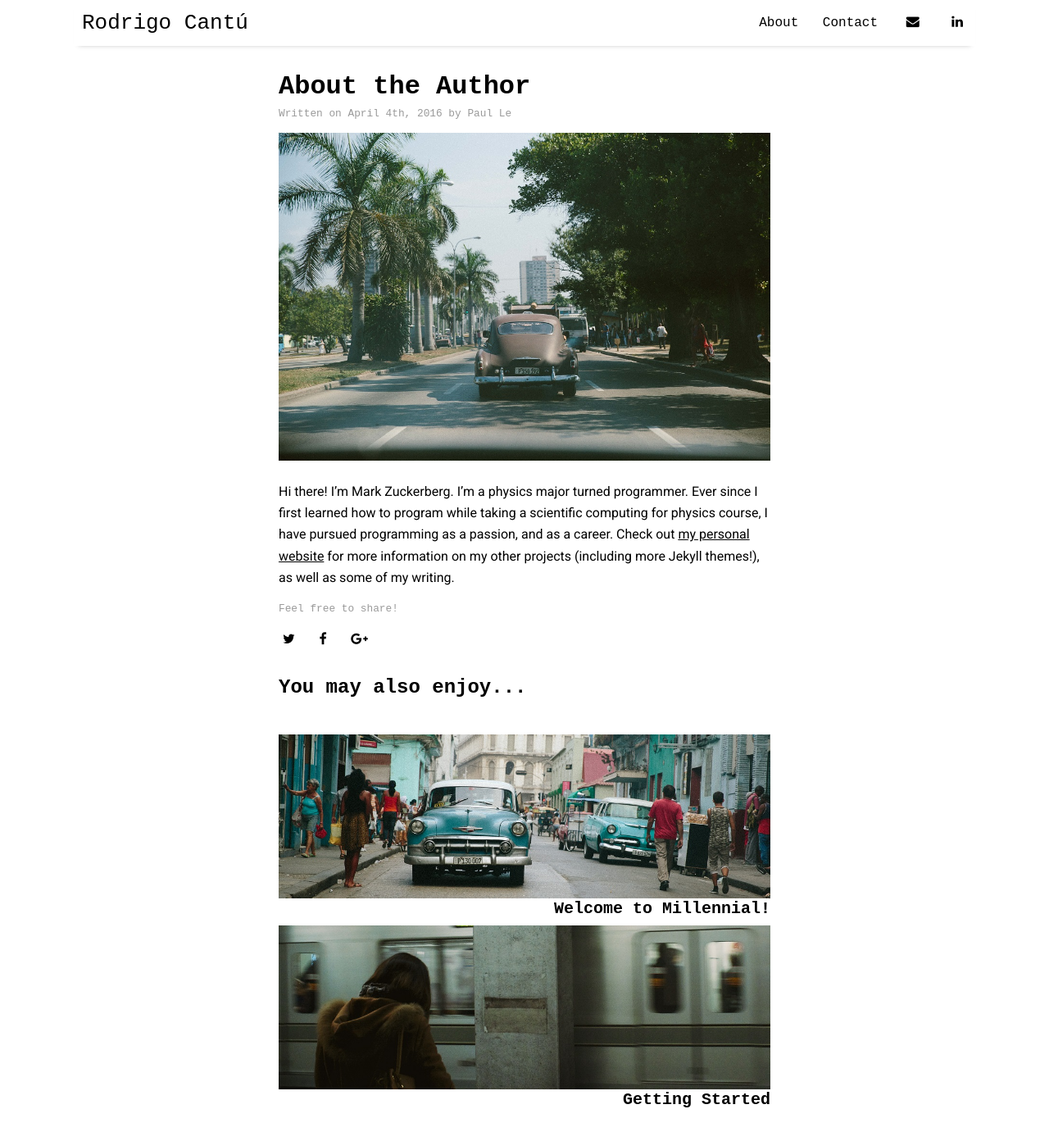
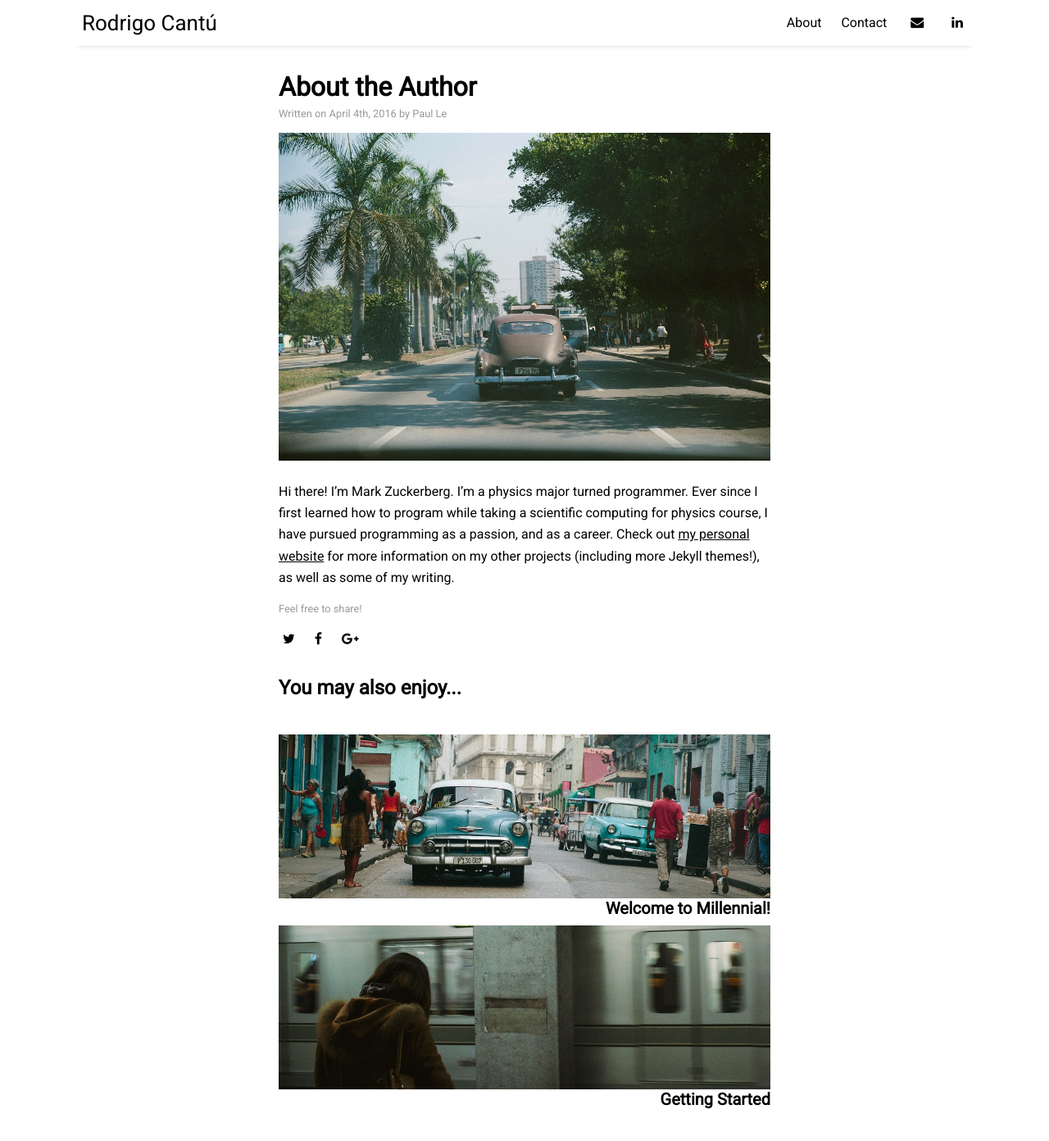
Before and after one commit to rod-can/rodrigo-cantu, a Jekyll site: the page built from _posts/2016-04-04-about-the-author.md, in a window 1280 px wide and 1400 px high. Shown: the top 1392 px of the window at 82% size. Built offline with Jekyll 4.4.1, drawn with Linux system fonts in a browser that asks for light colours; nearby versions of some CDN libraries.

Commit message:
Update main.scss

```diff
--- a/assets/css/main.scss
+++ b/assets/css/main.scss
@@ -6,7 +6,7 @@
   Site variables
 */
 
-$base-font-family: 'Major Mono Display', monospace;
+$base-font-family: 'Roboto', sans-serif;
 
 $body-font-family: 'Roboto', sans-serif;
 
```
